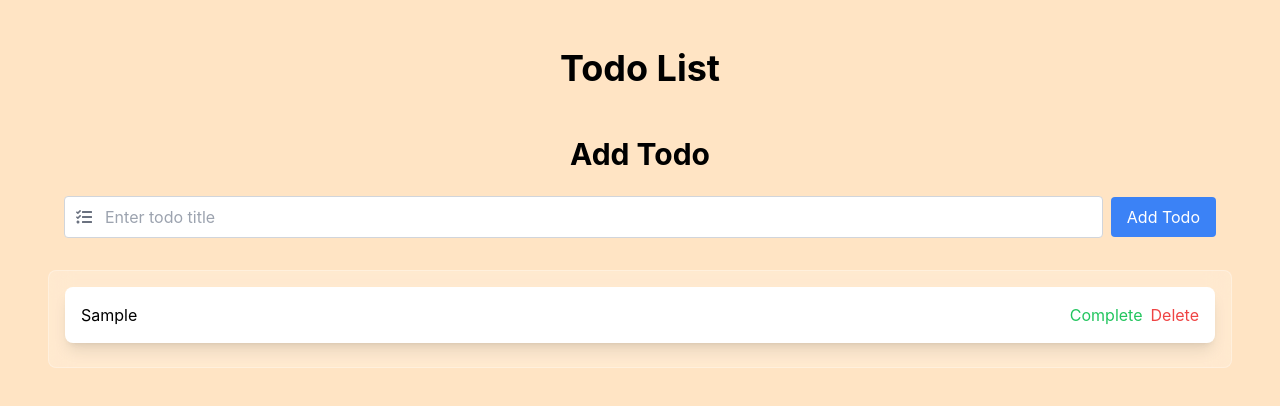
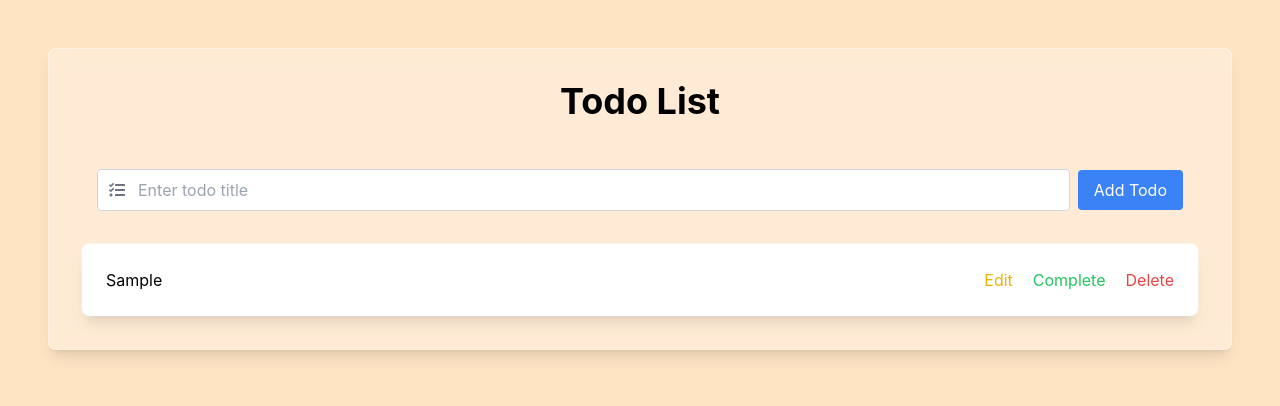
Before and after one commit to StackOverfloweds/Todo_API, a React (Vite) app in the folder Todo-app/: page /todo in a window 1280 px wide. Both pictures are taken after typing "Sample" into the empty fields and a click on the button "Add Todo". Shown: the top 406 px of the page. Built offline with nearby package versions, Linux system fonts and the light colour scheme.

Commit message:
Mendesain TodoList

```diff
--- a/Todo-app/src/components/medium/TodoForm.tsx
+++ b/Todo-app/src/components/medium/TodoForm.tsx
@@ -23,12 +23,12 @@ const TodoForm: React.FC<TodoFormProps> = ({ onAdd }) => {
     }
 
     const newTodo: Todo = {
-      id: Date.now(), // Use current timestamp as a unique ID
+      id: Date.now(),
       title,
       completed: false,
     };
 
-    // Simulate adding the todo locally
+
     onAdd(newTodo);
     setTitle('');
     setError(null);
@@ -36,7 +36,7 @@ const TodoForm: React.FC<TodoFormProps> = ({ onAdd }) => {
 
   return (
     <div className="container mx-auto p-4">
-      <h1 className="text-3xl font-bold mb-6 text-center">Add Todo</h1>
+      {/* <h1 className="text-3xl font-bold mb-6 text-center">Add Todo</h1> */}
       <form onSubmit={handleSubmit} className="flex items-center space-x-2">
         <div className="relative flex-1">
           <input
--- a/Todo-app/src/components/medium/TodoList.tsx
+++ b/Todo-app/src/components/medium/TodoList.tsx
@@ -1,4 +1,4 @@
-import React from 'react';
+import React, { useState } from 'react';
 
 interface Todo {
   id: number;
@@ -10,33 +10,60 @@ interface ListTodoProps {
   todos: Todo[];
   onComplete: (id: number) => void;
   onDelete: (id: number) => void;
+  onEdit: (id: number, newTitle: string) => void;
 }
 
-const ListTodo: React.FC<ListTodoProps> = ({ todos, onComplete, onDelete }) => {
+const ListTodo: React.FC<ListTodoProps> = ({ todos, onComplete, onDelete, onEdit }) => {
+  const [editingTodoId, setEditingTodoId] = useState<number | null>(null);
+  const [editTitle, setEditTitle] = useState<string>('');
+
+  const handleEditClick = (todo: Todo) => {
+    setEditingTodoId(todo.id);
+    setEditTitle(todo.title);
+  };
+
+  const handleEditSubmit = (id: number) => {
+    onEdit(id, editTitle);
+    setEditingTodoId(null);
+  };
+
   return (
-    <div className="mt-4">
-      <div className="bg-white/20 backdrop-blur-md border border-white/30 rounded-lg p-4">
+    <div className="mt-4 flex flex-col gap-4">
+      <div className="bg-white/20 backdrop-blur-md border border-white/30 rounded-lg flex flex-col gap-4">
         {todos.map((todo) => (
           <div
             key={todo.id}
-            className="glassmorphism-card p-4 mb-2 rounded-lg bg-white shadow-lg flex justify-between items-center"
+            className="glassmorphism-card p-6 rounded-lg bg-white shadow-lg p-4 rounded flex justify-between items-center "
           >
             <div>
-              <p className={todo.completed ? 'line-through text-gray-500' : ''}>
-                {todo.title}
-              </p>
+              {editingTodoId === todo.id ? (
+                <input
+                  type="text"
+                  value={editTitle}
+                  onChange={(e) => setEditTitle(e.target.value)}
+                  className="p-2 border rounded w-full"
+                />
+              ) : (
+                <p className={todo.completed ? 'line-through' : ''}>{todo.title}</p>
+              )}
             </div>
-            <div className="flex gap-2">
-              <button
-                onClick={() => onComplete(todo.id)}
-                className="text-green-500 hover:underline"
-              >
+            <div className="flex gap-5">
+              {editingTodoId === todo.id ? (
+                <button
+                  onClick={() => handleEditSubmit(todo.id)}
+                  className="text-blue-500"
+                >
+                  Save
+                </button>
+              ) : (
+                <button onClick={() => handleEditClick(todo)} className="text-yellow-500">
+                  Edit
+                </button>
+              )}
+              <button onClick={() => onComplete(todo.id)} className="text-green-500">
                 Complete
               </button>
-              <button
-                onClick={() => onDelete(todo.id)}
-                className="text-red-500 hover:underline"
-              >
+              <button onClick={() => onDelete(todo.id)} className="text-red-500">
                 Delete
               </button>
             </div>
--- a/Todo-app/src/pages/TodoListPages.tsx
+++ b/Todo-app/src/pages/TodoListPages.tsx
@@ -1,8 +1,7 @@
 import React, { useState } from 'react';
 import TodoForm from '../components/medium/TodoForm';
 import ListTodo from '../components/medium/TodoList';
-
-
+import './TodoPageStyle.css'
 interface Todo {
   id: number;
   title: string;
@@ -28,15 +27,24 @@ const TodoListPage: React.FC = () => {
     setTodos((prevTodos) => prevTodos.filter((todo) => todo.id !== id));
   };
 
+  const handleEditTodo = (id: number, newTitle: string) => {
+    setTodos((prevTodos) =>
+      prevTodos.map((todo) => (todo.id === id ? { ...todo, title: newTitle } : todo))
+    );
+  };
+
   return (
     <div className="container mx-auto p-4">
+    <div className='glass-card p-8 rounded-lg shadow-lg'>
       <h1 className="text-4xl font-bold mb-8 text-center">Todo List</h1>
       <TodoForm onAdd={handleAddTodo} />
       <ListTodo
         todos={todos}
         onComplete={handleCompleteTodo}
         onDelete={handleDeleteTodo}
+        onEdit={handleEditTodo}
       />
+      </div>
     </div>
   );
 };
--- /dev/null
+++ b/Todo-app/src/pages/TodoPageStyle.css
@@ -0,0 +1,7 @@
+.glass-card {
+    background: rgba(255, 255, 255, 0.285);
+    backdrop-filter: blur(10px);
+    border: 1px solid rgba(255, 255, 255, 0.353);
+    border-radius: 15px;
+    box-shadow: 0 4px 30px rgba(0, 0, 0, 0.1);
+}
```
